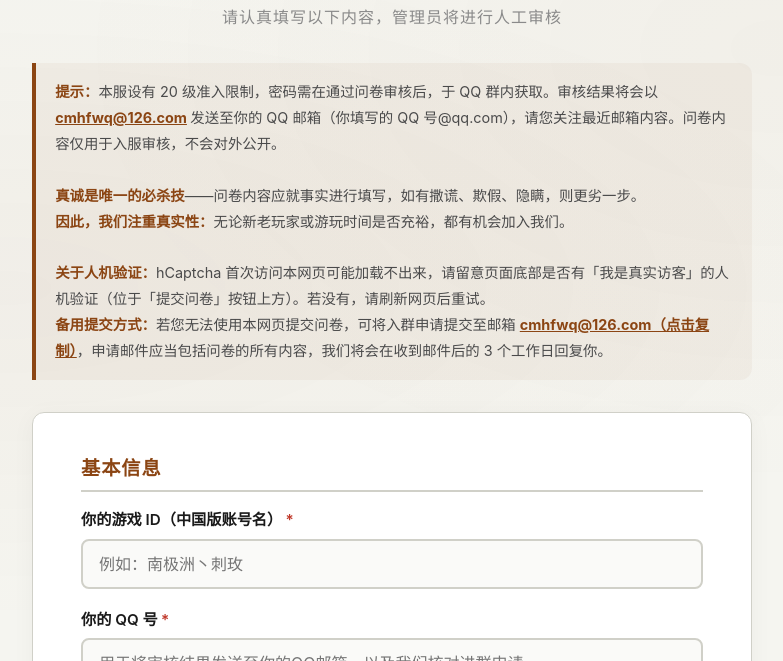
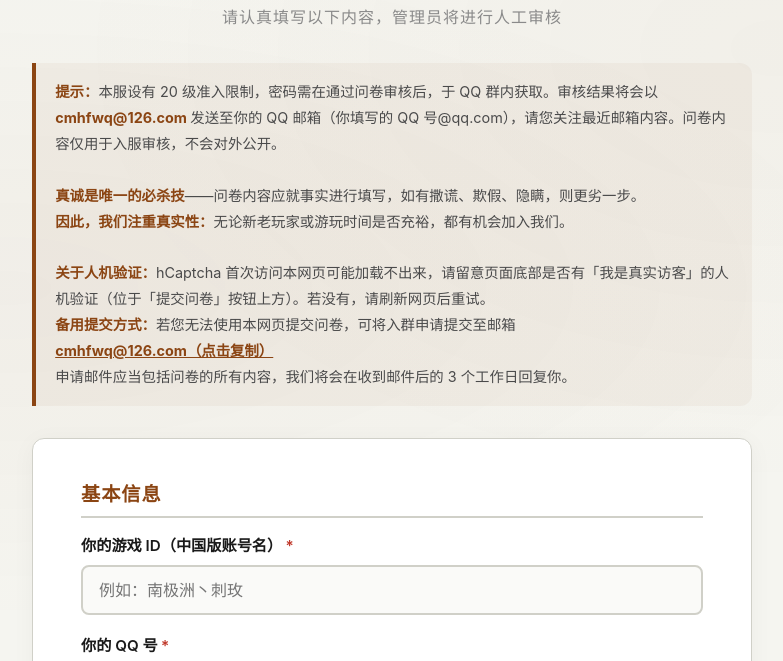
Before and after one commit to SoServer/survey, a plain HTML site: page index.html in a window 1280 px wide. Shown: the part 112-773 px from the top of the page, without its empty margins (248-1031 px from the left). Drawn offline with Linux system fonts and the light colour scheme.

Commit message:
Update notice text in index.html

```diff
--- a/index.html
+++ b/index.html
@@ -45,11 +45,11 @@
 
         <!-- 提示框 -->
         <div class="notice">
-            <strong>提示：</strong>本服设有 20 级准入限制，密码需在通过问卷审核后，于 QQ 群内获取。审核结果将会以<strong> <span id="email-copy-1" style="cursor:pointer; text-decoration:underline; color:var(--accent);" onclick="copyEmail('cmhfwq@126.com', 'copy-tip-1')">cmhfwq@126.com</span><span id="copy-tip-1" style="display:none; font-size:0.8rem; color:var(--text-muted); margin-left:0.5rem;">已复制，请去QQ邮箱写信</span> </strong>发送至你的 QQ 邮箱（你填写的 QQ 号@qq.com），请您关注最近邮箱内容。问卷内容仅用于入服审核，不会对外公开。<br><br>
+            <strong>提示：</strong>本服设有 20 级准入限制，密码需在通过问卷审核后，于 QQ 群内获取。审核结果将会以<strong> cmhfwq@126.com </strong>发送至你的 QQ 邮箱（你填写的 QQ 号@qq.com），请您关注最近邮箱内容。问卷内容仅用于入服审核，不会对外公开。<br><br>
             <strong>真诚是唯一的必杀技</strong>——问卷内容应就事实进行填写，如有撒谎、欺假、隐瞒，则更劣一步。<br>
             <strong>因此，我们注重真实性：</strong>无论新老玩家或游玩时间是否充裕，都有机会加入我们。<br><br>
             <strong>关于人机验证：</strong>hCaptcha 首次访问本网页可能加载不出来，请留意页面底部是否有「我是真实访客」的人机验证（位于「提交问卷」按钮上方）。若没有，请刷新网页后重试。<br>
-            <strong>备用提交方式：</strong>若您无法使用本网页提交问卷，可将入群申请提交至邮箱 <strong><span id="email-copy-2" style="cursor:pointer; text-decoration:underline; color:var(--accent);" onclick="copyEmail('cmhfwq@126.com', 'copy-tip-2')">cmhfwq@126.com（点击复制）</span><span id="copy-tip-2" style="display:none; font-size:0.8rem; color:var(--text-muted); margin-left:0.5rem;">已复制，请去QQ邮箱写信</span></strong>，申请邮件应当包括问卷的所有内容，我们将会在收到邮件后的 3 个工作日回复你。
+            <strong>备用提交方式：</strong>若您无法使用本网页提交问卷，可将入群申请提交至邮箱<br> <strong><span id="email-copy-2" style="cursor:pointer; text-decoration:underline; color:var(--accent);" onclick="copyEmail('cmhfwq@126.com', 'copy-tip-2')">cmhfwq@126.com（点击复制）</span><span id="copy-tip-2" style="display:none; font-size:0.8rem; color:var(--text-muted); margin-left:0.5rem;">已复制，请去QQ邮箱写信</span></strong><br>申请邮件应当包括问卷的所有内容，我们将会在收到邮件后的 3 个工作日回复你。
         </div>
 
         <!-- 表单卡片 -->
```
